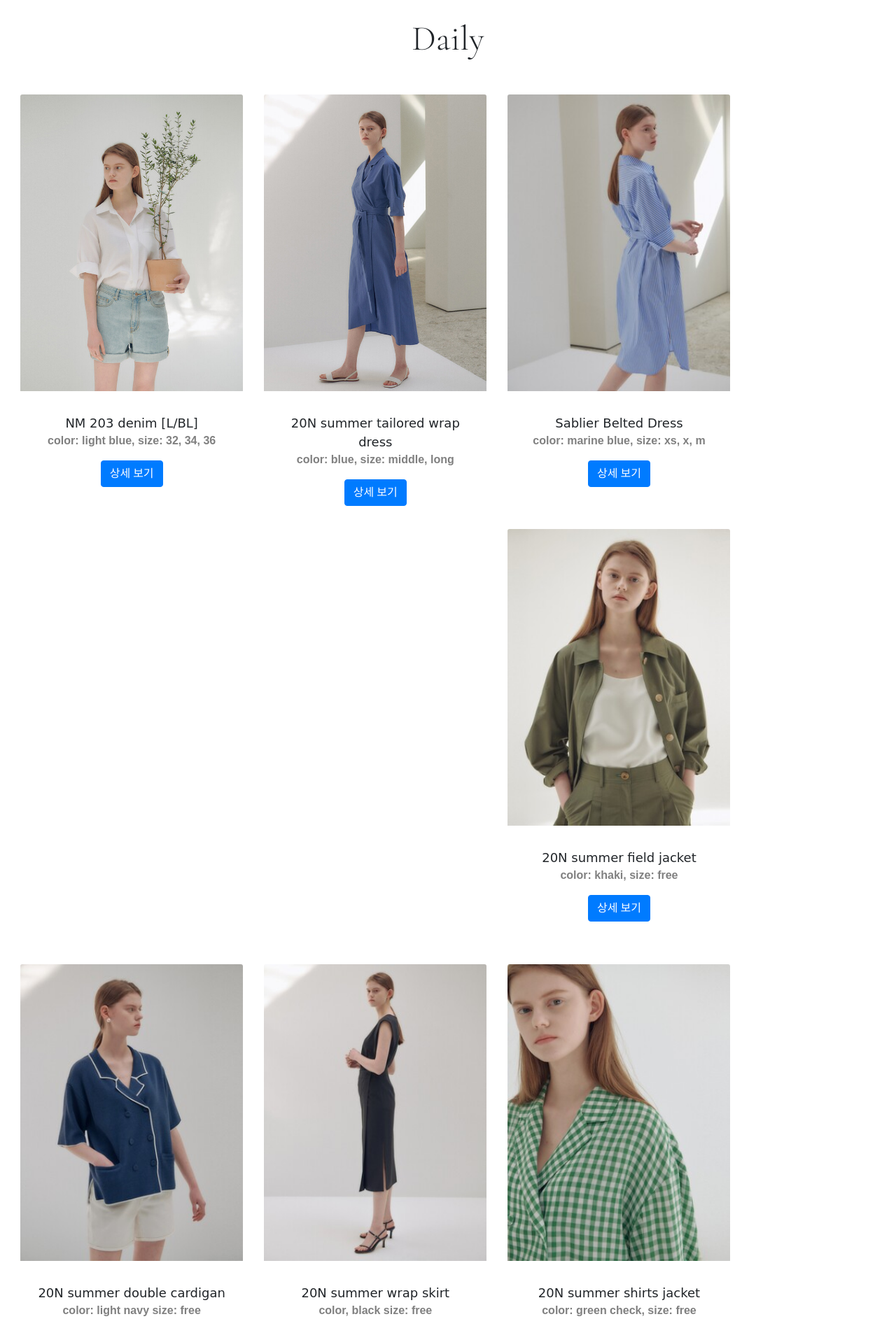
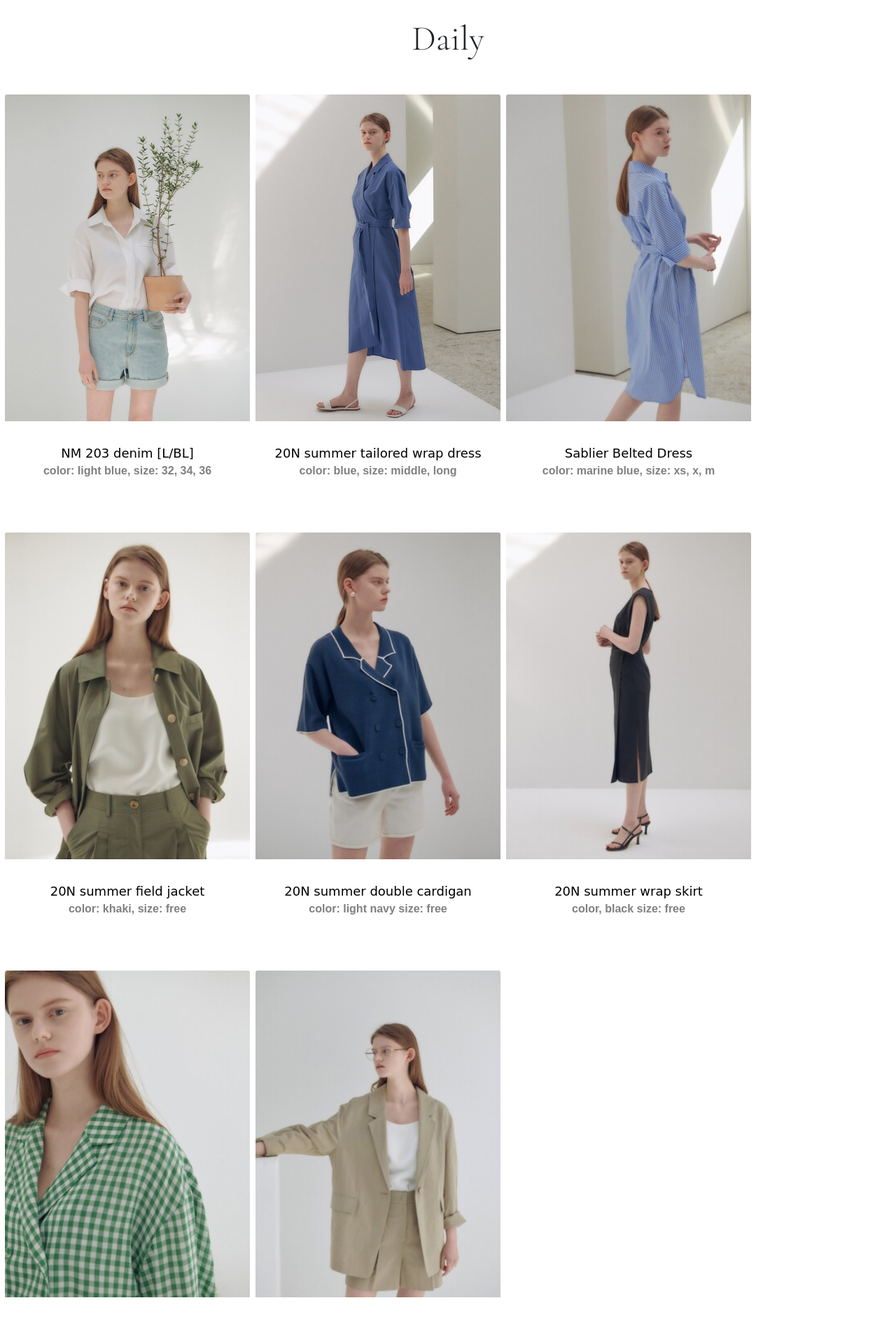
Before and after one commit to hyeonjee/shopping_page, a Django app: page /products/main in a window 1280 px wide. Shown: the part 56-1941 px from the top of the page at 70% size. Run offline with Django 3.2, Linux system fonts and the light colour scheme; data comes from the database, SQL or seed files in the repository; both versions use the stored data as it was after the commit; some libraries are stand-ins or nearby versions; some web fonts are replaced.

Commit message:
main page

```diff
--- a/products/templates/products/main.html
+++ b/products/templates/products/main.html
@@ -16,7 +16,8 @@
     {% endif %}
     <div class="card_center">
         {% for product in products %}
-        <div class="card" style="width: 20rem;">
+        <div class="card" style="width: 22rem;">
+            <a href="{% url 'products:show' product.pk %}" style="text-decoration: none; text-decoration-color: none;">
             {% if product.image %}
             <img src="{{product.image.url}}" class="card-img-top" alt="사진" width="5%" height="5%">
             {% endif %}
@@ -25,10 +26,8 @@
                     <div class="product_name">{{product.product_name}}</div>
                     <div class="product_info">{{product.product_info}}</div>
                 </p>
-                <p class="card-text">
-                <a href="{% url 'products:show' product.pk %}" class="btn btn-primary">상세 보기</a>
-                </p>
             </div>
+            </a>
         </div>
         {% endfor %}
     </div>
--- a/shopping/static/css/style.css
+++ b/shopping/static/css/style.css
@@ -8,7 +8,7 @@
 .card{
     text-align: center;
     float: left;
-    margin-left: 2.2%;
+    margin-left: 6px;
     margin-bottom: 3%;
     border-color: transparent;
 
@@ -27,6 +27,7 @@
 .product_name{
     font-family: 'Patua One', cursive;
     font-size: 18px;
+    color: black;
 }
 
 .product_info{
```
Also changed, not shown: db.sqlite3.
